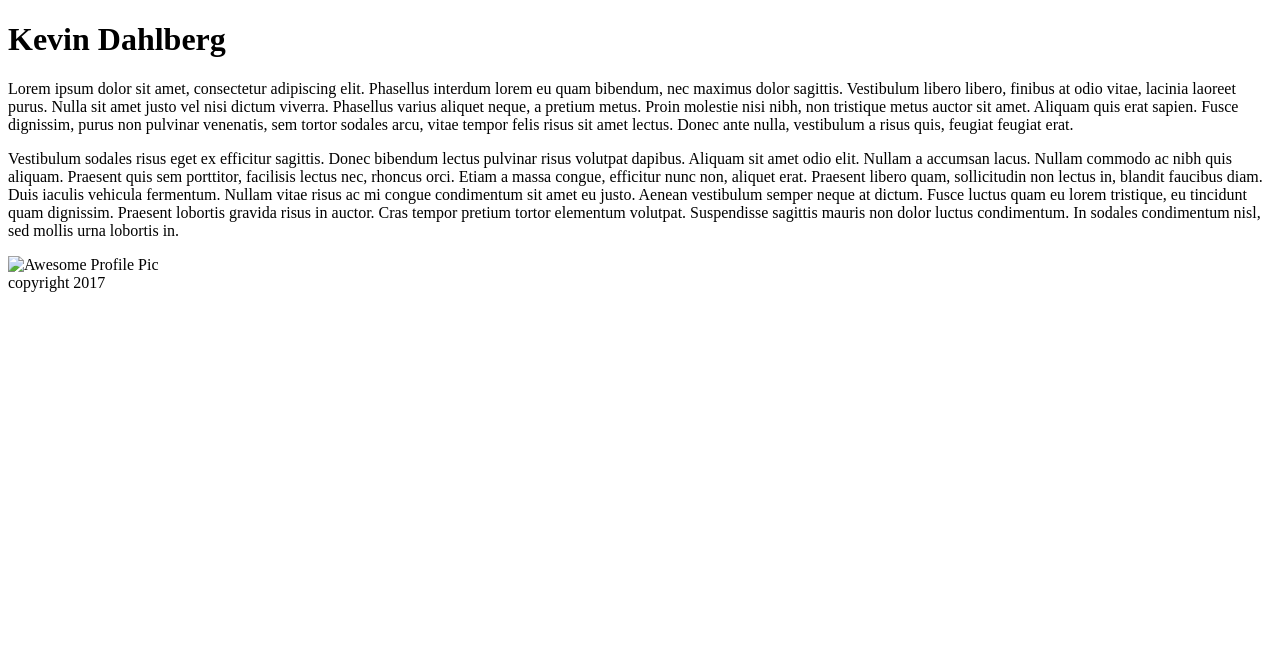
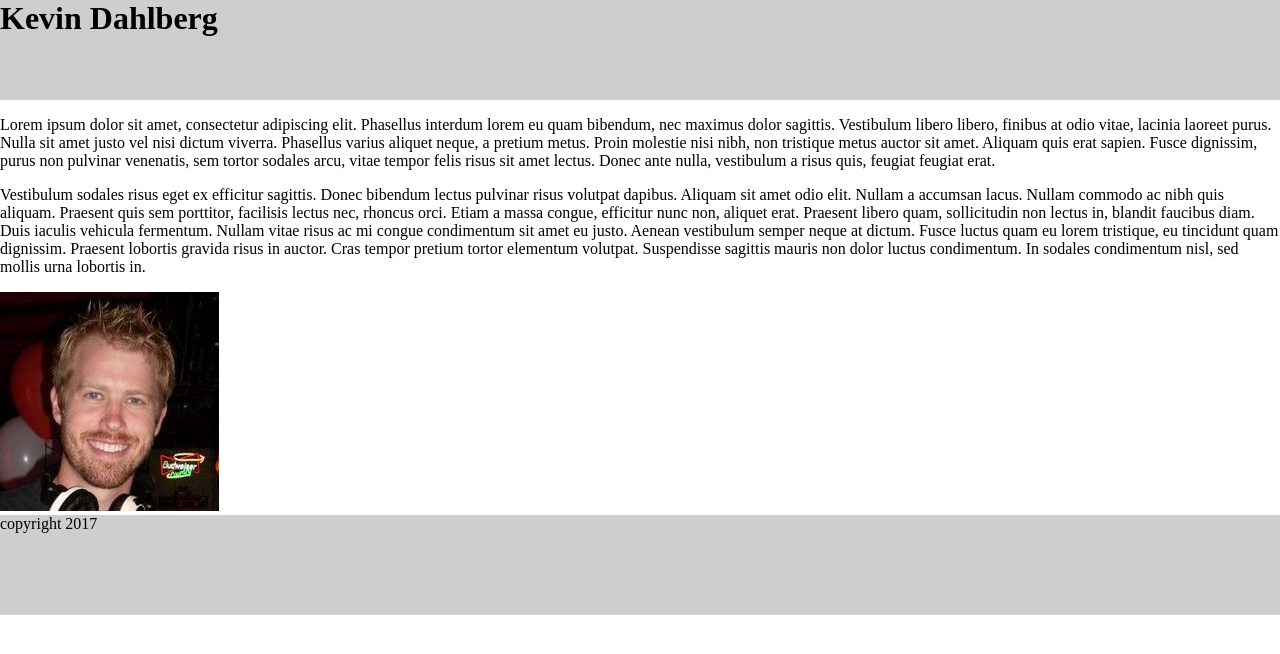
Before and after one commit to KevinDahlberg/basic-react-website, a React app: page / in a window 1280 px wide. Built offline with nearby package versions, Linux system fonts and the light colour scheme.

Commit message:
did some styling

```diff
--- a/public/index.html
+++ b/public/index.html
@@ -3,7 +3,7 @@
   <head>
     <meta charset="utf-8">
     <title>React Starter Build</title>
-
+    <link rel="stylesheet" href="/style.css">
   </head>
   <body>
     <div id="container"></div>
--- a/public/style.css
+++ b/public/style.css
@@ -1,11 +1,36 @@
-header {
+body, html{
+  margin: 0 auto;
+  padding: 0;
+}
+
+.header {
+  background-color: #CECECE;
+  width: 100%;
+  height: 100px;
+}
+
+.header h1 {
+  margin:0;
+}
+
+.content {
 
 }
 
-footer {
+.about {
 
 }
 
-footer-text {
+.profile-pic {
 
 }
+
+.footer {
+
+}
+
+.footer-text {
+  background-color: #CECECE;
+  width: 100%;
+  height: 100px;
+}
--- a/src/index.js
+++ b/src/index.js
@@ -8,7 +8,7 @@ import {ProfilePicture} from './components/profile-picture/ProfilePicture';
 
 const head = <Header headerText='Kevin Dahlberg' />
 const image = <ProfilePicture
-                url=''
+                url='/images/profile-pic.jpg'
                 alt='Awesome Profile Pic'
               />
 const about = <AboutText
@@ -21,8 +21,10 @@ const foot = <Footer footerText='copyright 2017' />
 render (
   <main>
     {head}
+    <div className="content">
     {about}
     {image}
+    </div>
     {foot}
   </main>,
   document.getElementById('container')
```
Also changed, not shown: public/assets/bundle.js, public/images/profile-pic.jpg (added).
